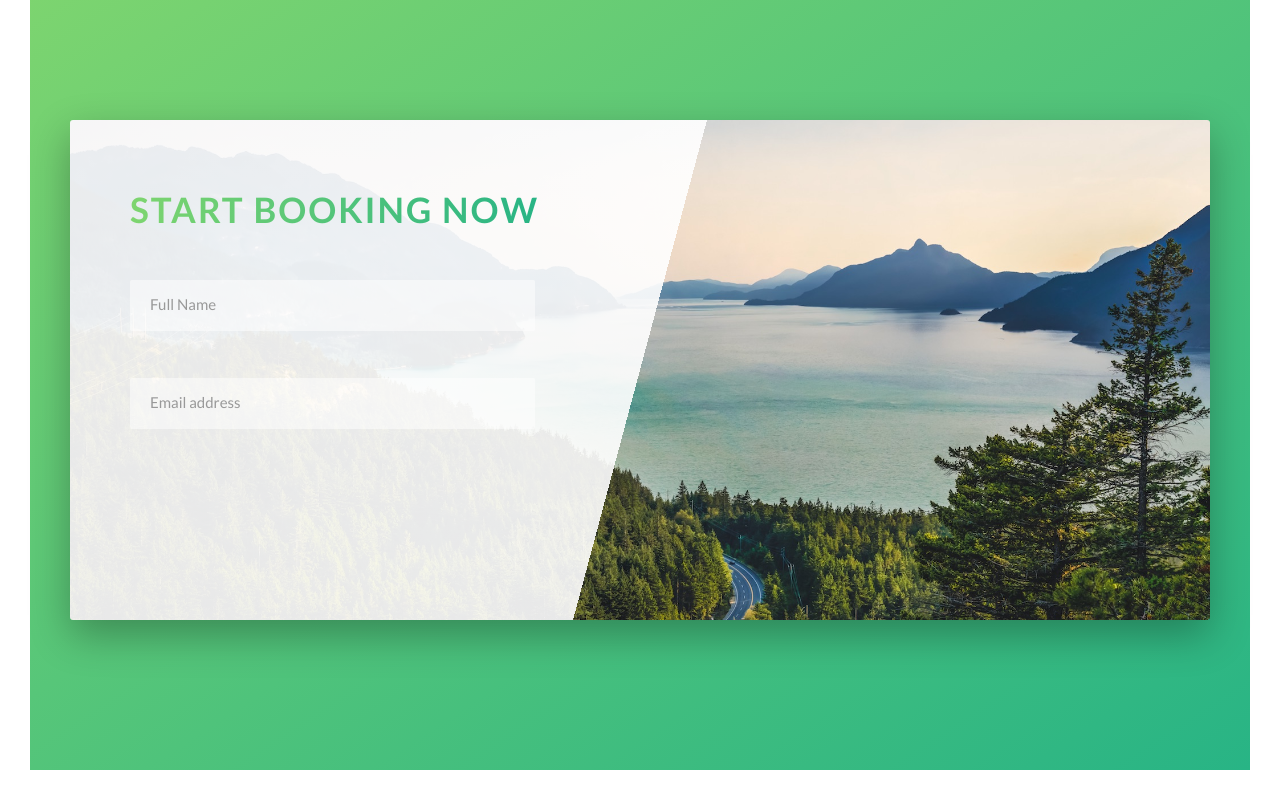
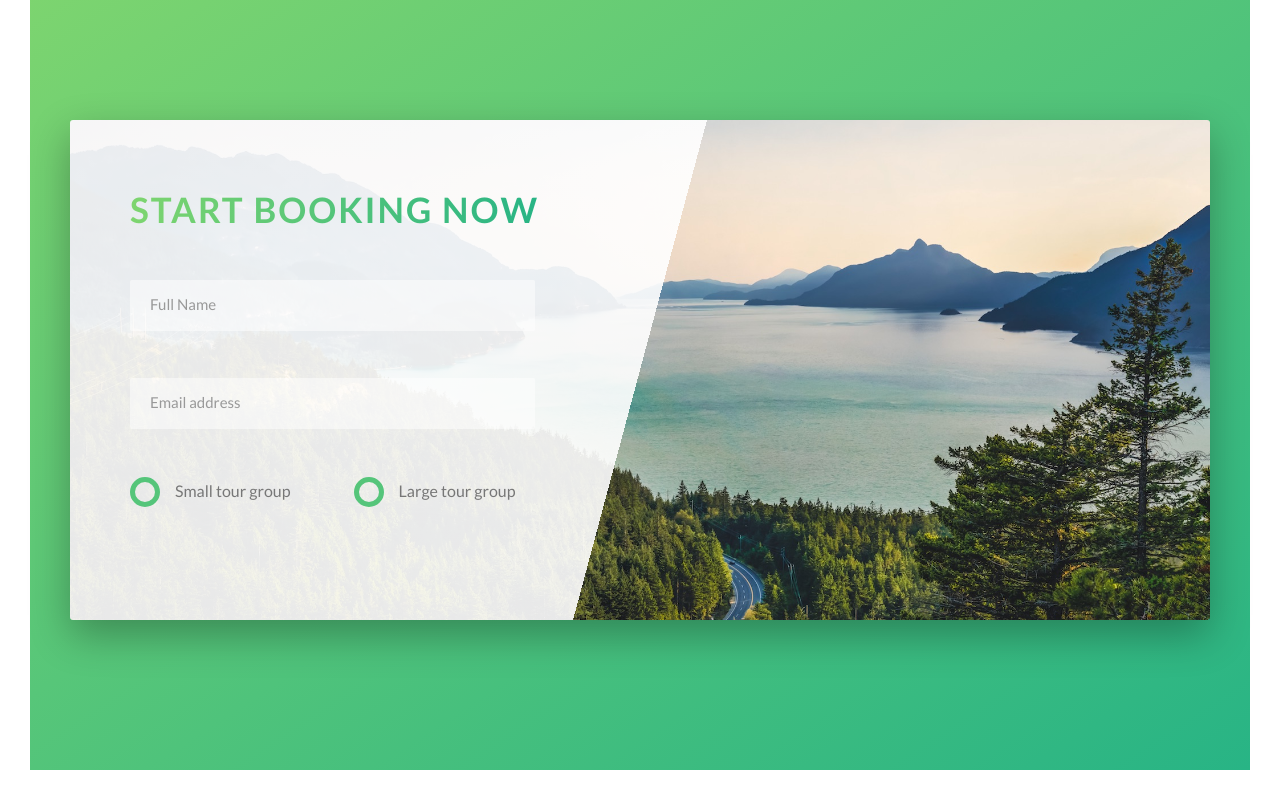
Before and after one commit to nerdtransmitter/natours, a website: page index.html in a window 1280 px wide. Shown: the part 4534-5334 px from the top of the page. Drawn offline with Linux system fonts and the light colour scheme.

Commit message:
created and styled own radio buttons on booking form

```diff
--- a/index.html
+++ b/index.html
@@ -279,6 +279,25 @@
                       <input type="email" class="form__input" placeholder="Email address" id="email" required>
                       <label for="email" class="form__label">Email address</label>
                     </div>
+
+                    <div class="form__group">
+                      <div class="form__radio-group">
+                        <input type="radio" class="form__radio-input" id="small" name="size">
+                        <label for="small" class="form__radio-label">
+                          <span class="form__radio-button"></span>
+                          Small tour group
+                        </label>
+                      </div>
+
+                      <div class="form__radio-group">
+                        <input type="radio" class="form__radio-input" id="large" name="size">
+                        <label for="large" class="form__radio-label">
+                          <span class="form__radio-button"></span>
+                          Large tour group
+                        </label>
+                      </div>
+                    </div>
+
                   </form>
                 </div>
               </div>
--- a/sass/components/_form.scss
+++ b/sass/components/_form.scss
@@ -14,6 +14,7 @@
     border-bottom: 3px solid transparent;
     width: 90%;
     display: block;
+    transition: all .3s;
 
     &:focus {
       outline: none;
@@ -48,4 +49,49 @@
     visibility: hidden;
     transform: translateY(-4rem);
   }
+
+  &__radio-group {
+    width: 49%;
+    display: inline-block;
+  }
+
+  &__radio-input {
+    display: none;
+  }
+
+  &__radio-label {
+    font-size: $default-font-size;
+    cursor: pointer;
+    position: relative;
+    padding-left: 4.5rem;
+  }
+
+  &__radio-button {
+    height: 3rem;
+    width: 3rem;
+    border: 5px solid $color-primary;
+    border-radius: 50%;
+    display: inline-block;
+    position: absolute;
+    top: -.4rem;
+    left: 0;
+
+    &::after {
+      content: "";
+      display: block;
+      height: 1.3rem;
+      width: 1.3rem;
+      border-radius: 50%;
+      position: absolute;
+      top: 50%;
+      left: 50%;
+      transform: translate(-50%, -50%);
+      background-color: $color-primary;
+      opacity: 0;
+    }
+  }
+
+  &__radio-input:checked + &__radio-label &__radio-button::after {
+    opacity: 1;
+  }
 }
```
Also changed, not shown: sass/main.css, 1 other file.
